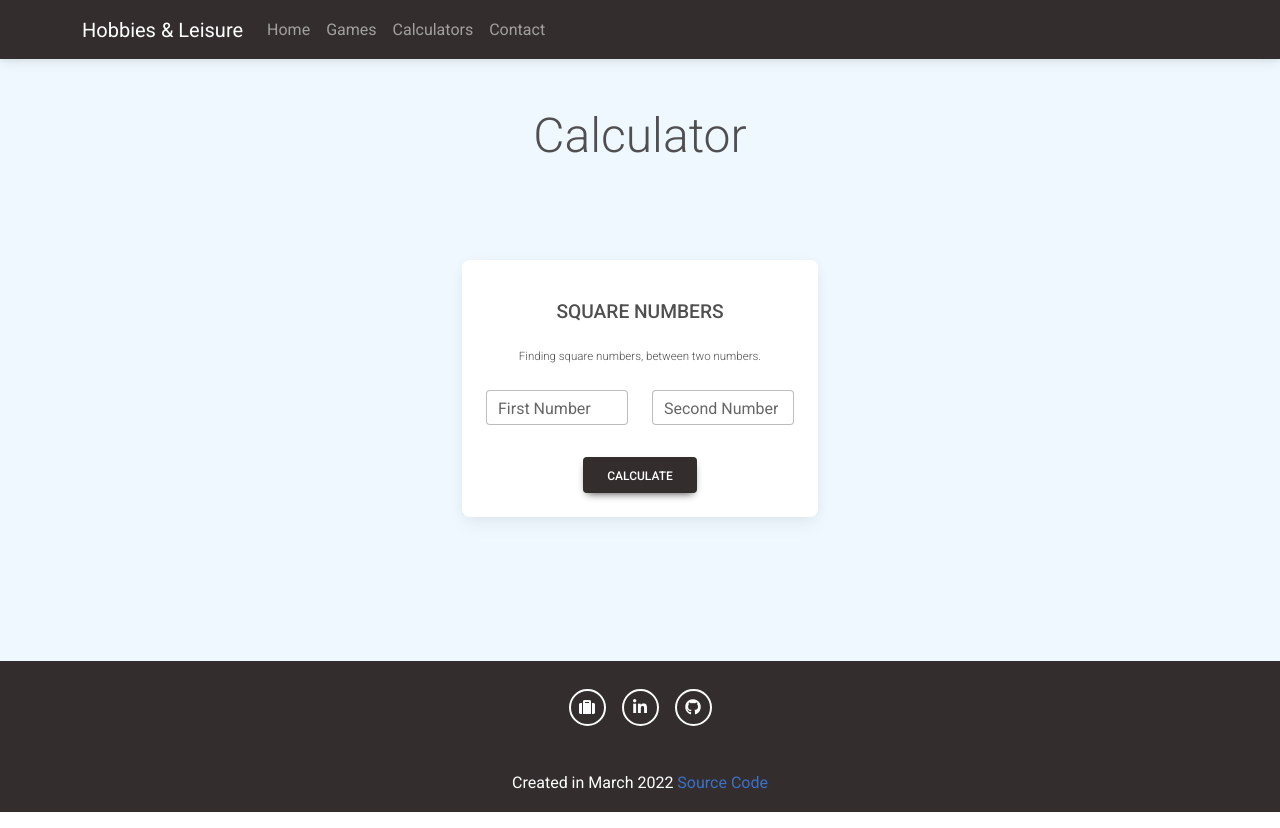
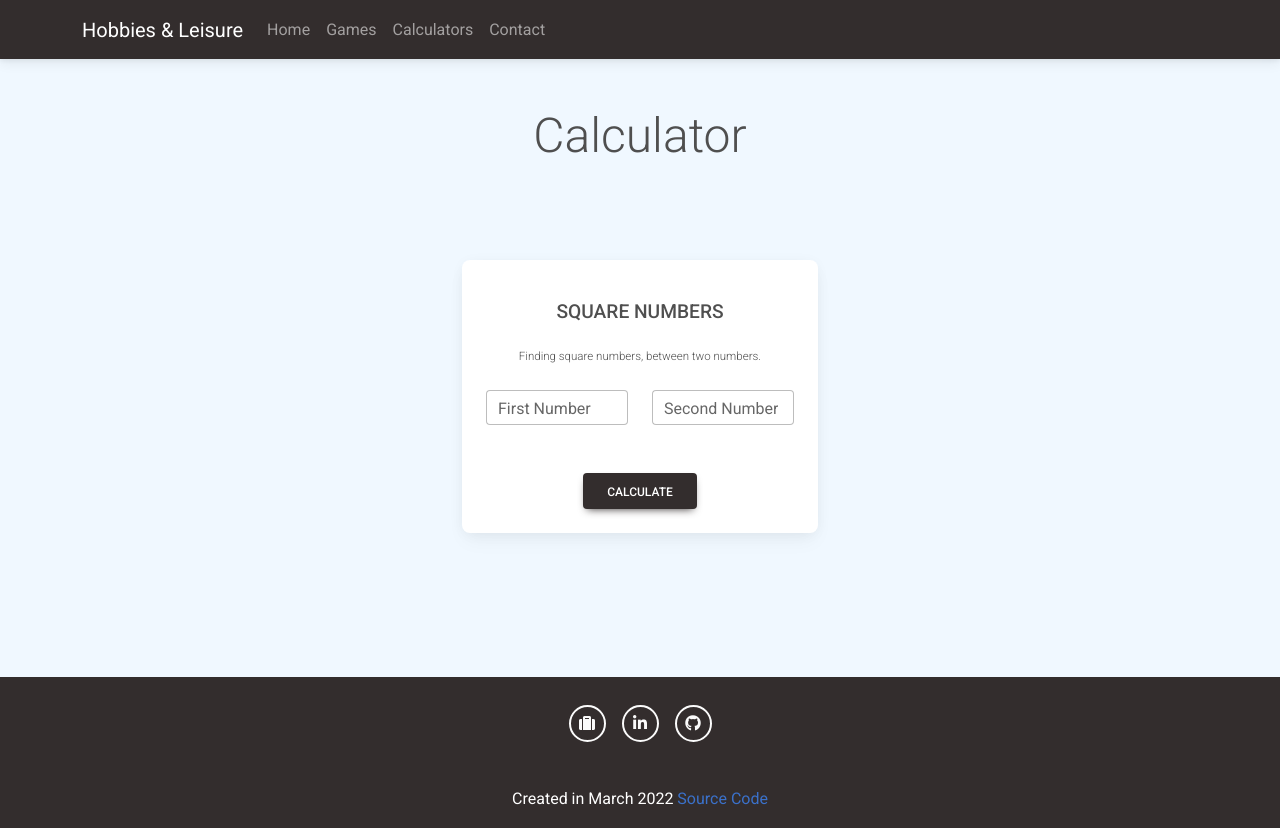
Before and after one commit to amirhatam/loisir, a React (Create React App) app: page /calculator/square-numbers in a window 1280 px wide. Built offline with nearby package versions, Linux system fonts and the light colour scheme.

Commit message:
add ModalPage for squaer numbers

```diff
--- a/src/views/calculator/SquareNumbers.jsx
+++ b/src/views/calculator/SquareNumbers.jsx
@@ -1,5 +1,6 @@
 import React, { useState } from 'react';
 import { MDBContainer, MDBCard, MDBCardBody, MDBCardTitle, MDBCardText, MDBBtn, MDBInput, MDBCol, MDBRow } from 'mdb-react-ui-kit';
+import ModalPage from '../../components/ModalPage';
 
 export default function SquareNumbers() {
     const [firstInput, setFirstInput] = useState("")
@@ -28,7 +29,7 @@ export default function SquareNumbers() {
                 res.push(i)
             }
         }
-        setResult(res)
+        setResult(res.join(", "))
     }
 
     return (
@@ -44,7 +45,7 @@ export default function SquareNumbers() {
                                 <MDBRow>
                                     <MDBCol md="6">
 
-                                        <MDBInput label='First Number' onChange={(e) => setFirstInput(parseInt(e.target.value))} id='form1' type='text' className='mb-3' />
+                                        <MDBInput label='First Number' onChange={(e) => setFirstInput(parseInt(e.target.value))} id='form1' type='text' className='' />
                                         {
                                             errorFirstInput
                                                 ?
@@ -54,7 +55,7 @@ export default function SquareNumbers() {
                                         }
                                     </MDBCol>
                                     <MDBCol md="6">
-                                        <MDBInput label='Second Number' onChange={(e) => setSecondInput(parseInt(e.target.value))} id='form1' type='text' className='mb-3' />
+                                        <MDBInput label='Second Number' onChange={(e) => setSecondInput(parseInt(e.target.value))} id='form1' type='text' className='' />
                                         {
                                             errorSecondInput
                                                 ?
@@ -65,13 +66,13 @@ export default function SquareNumbers() {
                                     </MDBCol>
                                 </MDBRow>
                                 {
-                                    result
+                                    result != 0
                                         ?
-                                        <p className='text-center'>{result.join(", ")}</p>
+                                        <ModalPage res={result} />
                                         :
                                         null
                                 }
-                                <MDBBtn color="dark" onClick={isSquare}>Calculate</MDBBtn>
+                                <MDBBtn color="dark" onClick={isSquare} className="mt-5">Calculate</MDBBtn>
                             </MDBCardBody>
                         </MDBCard>
                     </MDBCol>
```
Also changed, not shown: 1 other file (tests, documents, lock files or other folders).
